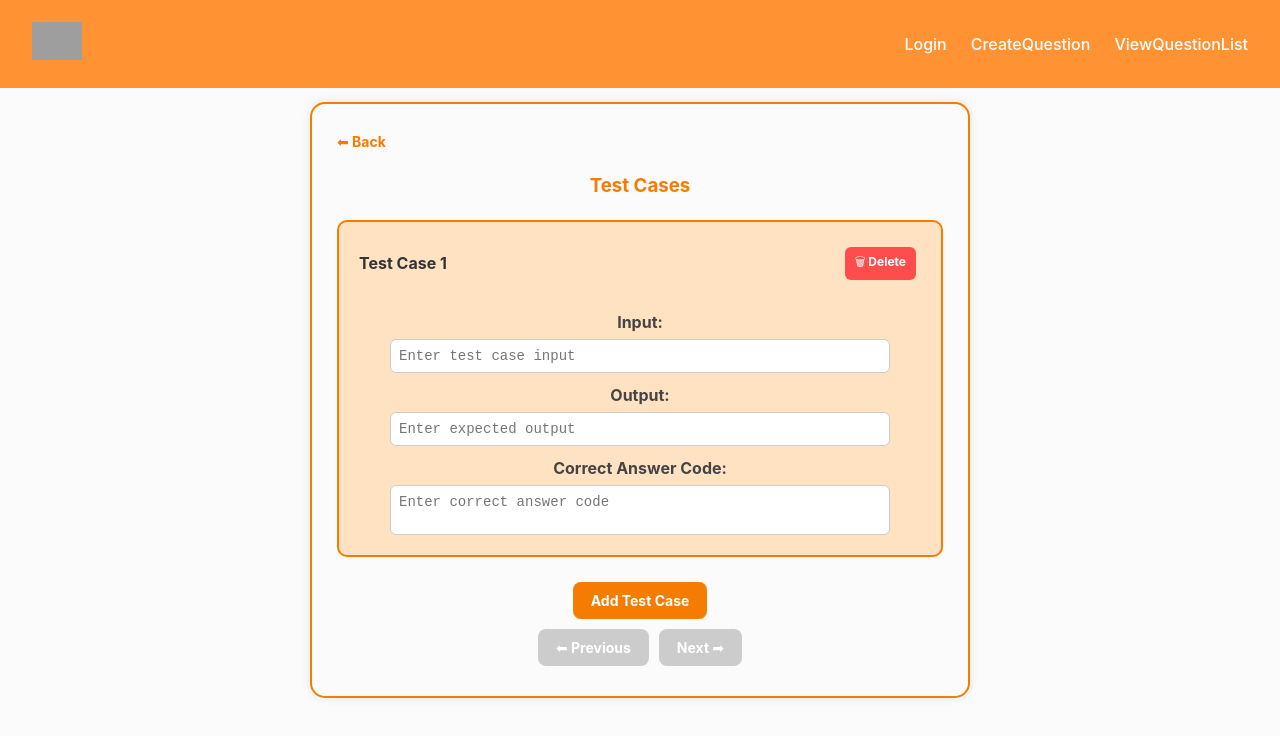
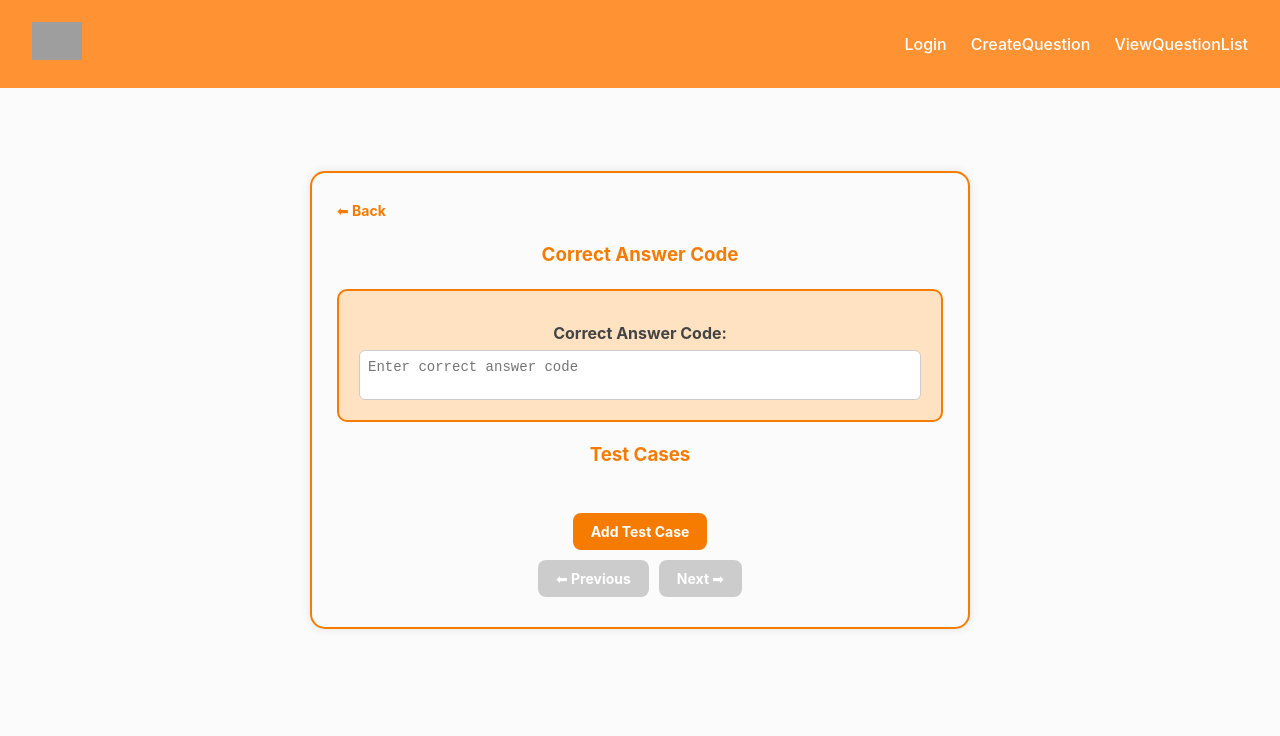
Before and after one commit to t1ww/SE65-Senior-project, a Vue app in the folder frontend/SE65-SENIOR-PROJECT/: page /test-case in a window 1280 px wide. Shown: the top 736 px of the page. Built offline with nearby package versions, Linux system fonts and the light colour scheme; grey boxes are pictures that could not be loaded.

Commit message:
fixed createQuestion

```diff
--- a/frontend/SE65-SENIOR-PROJECT/src/pages/lecture/create_question/CreateQuestion.vue
+++ b/frontend/SE65-SENIOR-PROJECT/src/pages/lecture/create_question/CreateQuestion.vue
@@ -1,79 +1,65 @@
+<!-- src/pages/lecture/create_question/CreateQuestion.vue -->
 <script setup lang="ts">
-import { reactive } from "vue";
-import type { Question } from "@/types/types";
+import { useQuestionStore } from "@/stores/questionStore";
 import axios from "axios";
+import { useRouter } from "vue-router";
 
-const question = reactive<Question>({
-  id: 0,
-  questionName: "",
-  questionDescription: "",
-  hint: "",
-  exampleInput: "",
-  exampleOutput: "",
-  startingCode: "",
-  correctAnswerCode: "",
-  testCases: [],
-  estimatedRuntime: "",
-  timeComplexity: "",
-});
+const { question, reset } = useQuestionStore();
+const router = useRouter();
 
 const submitQuestion = async () => {
   try {
-    const response = await axios.post("http://localhost:5000/questions", question);
+    const response = await axios.post(
+      "http://localhost:5000/questions",
+      question
+    );
     console.log("Question posted successfully:", response.data);
-    return response.data;
+    reset();                  // clear form after success
+    router.push("/view-question-list");
   } catch (error: any) {
     console.error("Error posting question:", error.response?.data || error.message);
-    throw error;
   }
 };
 </script>
 
 <template>
   <div class="container">
-    <br>
     <h2>Create Question</h2>
     <form @submit.prevent="submitQuestion">
       <div class="input-group">
-        <label for="name">Name:</label>
-        <input v-model="question.questionName" type="text" required />
+        <label>Name:</label>
+        <input v-model="question.questionName" required />
+      </div>
+      <div class="input-group">
+        <label>Description:</label>
+        <input v-model="question.questionDescription" required />
+      </div>
+      <div class="input-group">
+        <label>Hint:</label>
+        <input v-model="question.hint" />
+      </div>
+      <div class="input-group">
+        <label>Example Input:</label>
+        <input v-model="question.exampleInput" />
+      </div>
+      <div class="input-group">
+        <label>Example Output:</label>
+        <input v-model="question.exampleOutput" />
+      </div>
+      <div class="input-group">
+        <label>Estimated Runtime:</label>
+        <input v-model="question.estimatedRuntime" />
+      </div>
+      <div class="input-group">
+        <label>Time Complexity:</label>
+        <input v-model="question.timeComplexity" />
       </div>
 
       <div class="input-group">
-        <label for="description">Description:</label>
-        <input v-model="question.questionDescription" required />
+        <router-link to="/test-case">Configure Test Cases</router-link>
       </div>
 
-      <div class="input-group">
-        <label for="hint">Hint:</label>
-        <input v-model="question.hint" required />
-      </div>
-
-      <div class="input-group">
-        <label for="exampleInput">Example Input:</label>
-        <input v-model="question.exampleInput" required />
-      </div>
-
-      <div class="input-group">
-        <label for="exampleOutput">Example Output:</label>
-        <input v-model="question.exampleOutput" required />
-      </div>
-
-      <div class="input-group">
-        <label for="estimatedRuntime">Estimated Runtime:</label>
-        <input v-model="question.estimatedRuntime" required />
-      </div>
-
-      <div class="input-group">
-        <label for="timeComplexity">Time Complexity:</label>
-        <input v-model="question.timeComplexity" required />
-      </div>
-
-      <div class="input-group">
-        <router-link to="/test-case">View Test Case</router-link>
-      </div>
-
-      <button type="submit">Submit</button>
+      <button type="submit">Submit Question</button>
     </form>
   </div>
 </template>
@@ -82,9 +68,15 @@ const submitQuestion = async () => {
 h2 {
   color: #ff9233;
 }
+a {
+  color: #ff9233;
+  text-decoration: underline;
+}
+
 .container {
   max-width: 600px;
   margin: auto;
+  margin-top: 2rem;
   padding: 20px;
   display: flex;
   flex-direction: column;
--- a/frontend/SE65-SENIOR-PROJECT/src/pages/lecture/create_question/TestCase.vue
+++ b/frontend/SE65-SENIOR-PROJECT/src/pages/lecture/create_question/TestCase.vue
@@ -1,90 +1,40 @@
 <script setup lang="ts">
-import { ref, computed, onMounted, watch } from "vue";
+import { ref, computed } from "vue";
+import { useQuestionStore } from "@/stores/questionStore";
+
+const { question } = useQuestionStore();
 
 const itemsPerPage = 2;
+const currentPage = ref(0);
 
-// Load test cases from local storage or initialize
-const loadTestCases = () => {
-  const storedTestCases = localStorage.getItem("testCases");
-  if (storedTestCases) {
-    const parsed = JSON.parse(storedTestCases);
-    return parsed.length > 0 ? parsed : [{ input: "", output: "", correctCode: "" }];
-  }
-  return [{ input: "", output: "", correctCode: "" }];
-};
-
-const saveTestCases = () => {
-  localStorage.setItem("testCases", JSON.stringify(questionData.value.testCases));
-};
-
-const loadCurrentPage = () => {
-  const storedPage = localStorage.getItem("currentPage");
-  return storedPage ? JSON.parse(storedPage) : 0;
-};
-
-const saveCurrentPage = () => {
-  localStorage.setItem("currentPage", JSON.stringify(currentPage.value));
-};
-
-const questionData = ref({
-  testCases: loadTestCases(),
+const paginated = computed(() => {
+  const start = currentPage.value * itemsPerPage;
+  return question.testCases.slice(start, start + itemsPerPage);
 });
 
-const currentPage = ref(loadCurrentPage());
-
-const paginatedTestCases = computed(() => {
-  const start = currentPage.value * itemsPerPage;
-  const end = start + itemsPerPage;
-  return questionData.value.testCases.slice(start, end);
-});
-
-const nextPage = () => {
-  if ((currentPage.value + 1) * itemsPerPage < questionData.value.testCases.length) {
+function nextPage() {
+  if ((currentPage.value + 1) * itemsPerPage < question.testCases.length) {
     currentPage.value++;
-    saveCurrentPage();
   }
-};
-
-const prevPage = () => {
+}
+function prevPage() {
   if (currentPage.value > 0) {
     currentPage.value--;
-    saveCurrentPage();
   }
-};
-
-const addTestCase = () => {
-  questionData.value.testCases.push({ input: "", output: "", correctCode: "" });
-  saveTestCases();
-
-  if (questionData.value.testCases.length > (currentPage.value + 1) * itemsPerPage) {
+}
+function addTestCase() {
+  question.testCases.push({ input: "", expectedOutput: "" });
+  if (question.testCases.length > (currentPage.value + 1) * itemsPerPage) {
     currentPage.value++;
-    saveCurrentPage();
   }
-};
-
-const deleteTestCase = (index: number) => {
-  const actualIndex = currentPage.value * itemsPerPage + index;
-  questionData.value.testCases.splice(actualIndex, 1);
-  saveTestCases();
-
-  if (currentPage.value > 0 && paginatedTestCases.value.length === 0) {
+}
+function deleteTestCase(idx: number) {
+  const realIndex = currentPage.value * itemsPerPage + idx;
+  question.testCases.splice(realIndex, 1);
+  if (currentPage.value > 0 && paginated.value.length === 0) {
     currentPage.value--;
-    saveCurrentPage();
   }
-};
-
-watch(
-  () => questionData.value.testCases,
-  () => {
-    saveTestCases();
-  },
-  { deep: true }
-);
-
-onMounted(() => {
-  questionData.value.testCases = loadTestCases();
-  currentPage.value = loadCurrentPage();
-});
+}
 </script>
 
 <template>
@@ -94,10 +44,17 @@ onMounted(() => {
         <router-link to="/create-question">⬅ Back</router-link>
       </div>
 
+      <h3>Correct Answer Code</h3>
+      <div class="test-case-item">
+        <div class="input-wrapper">
+          <label>Correct Answer Code:</label>
+          <textarea v-model="question.correctAnswerCode" placeholder="Enter correct answer code" />
+        </div>
+      </div>
+
       <h3>Test Cases</h3>
-
       <div class="test-case-list">
-        <div v-for="(testCase, index) in paginatedTestCases" :key="index" class="test-case-item">
+        <div v-for="(testCase, index) in paginated" :key="index" class="test-case-item">
           <div class="test-case-header">
             <strong>Test Case {{ currentPage * itemsPerPage + index + 1 }}</strong>
             <button @click="deleteTestCase(index)" class="delete-button">🗑 Delete</button>
@@ -110,12 +67,7 @@ onMounted(() => {
 
           <div class="input-wrapper">
             <label>Output:</label>
-            <input v-model="testCase.output" placeholder="Enter expected output" />
-          </div>
-
-          <div class="input-wrapper">
-            <label>Correct Answer Code:</label>
-            <textarea v-model="correctCode" placeholder="Enter correct answer code" />
+            <input v-model="testCase.expectedOutput" placeholder="Enter expected output" />
           </div>
         </div>
       </div>
@@ -126,7 +78,8 @@ onMounted(() => {
 
       <div class="pagination">
         <button @click="prevPage" :disabled="currentPage === 0">⬅ Previous</button>
-        <button @click="nextPage" :disabled="(currentPage + 1) * itemsPerPage >= questionData.testCases.length">Next ➡</button>
+        <button @click="nextPage" :disabled="(currentPage + 1) * itemsPerPage >= question.testCases.length">Next
+          ➡</button>
       </div>
     </div>
   </div>
@@ -165,18 +118,17 @@ onMounted(() => {
 h3 {
   color: #f57c00;
   text-align: center;
-  margin-bottom: 20px;
 }
 
 .test-case-list {
   display: flex;
   flex-direction: column;
-  gap: 20px;
 }
 
 .test-case-item {
   background-color: #ffe2c2;
   border: 2px solid #f57c00;
+  margin-top: 20px;
   padding: 20px;
   border-radius: 10px;
   display: flex;
@@ -198,7 +150,6 @@ h3 {
   display: flex;
   flex-direction: column;
   width: 100%;
-  max-width: 500px;
   margin-top: 10px;
 }
 
@@ -257,5 +208,4 @@ button:disabled {
 .delete-button:hover {
   background-color: #cc0000;
 }
-
 </style>
--- a/frontend/SE65-SENIOR-PROJECT/src/stores/questionStore.ts
+++ b/frontend/SE65-SENIOR-PROJECT/src/stores/questionStore.ts
@@ -1,3 +1,4 @@
+import type { Question } from "@/types/types";
 import { defineStore } from "pinia";
 import { ref } from "vue";
 
@@ -16,5 +17,21 @@ export const useQuestionStore = defineStore("question", () => {
         timeComplexity: "",
     });
 
-    return { question };
+    const reset = () => {
+        question.value = <Question>{
+            id: 0,
+            questionName: "",
+            questionDescription: "",
+            hint: "",
+            exampleInput: "",
+            exampleOutput: "",
+            startingCode: "",
+            correctAnswerCode: "",
+            testCases: [],
+            estimatedRuntime: "",
+            timeComplexity: "",
+        }
+    }
+
+    return { question, reset };
 });
```
